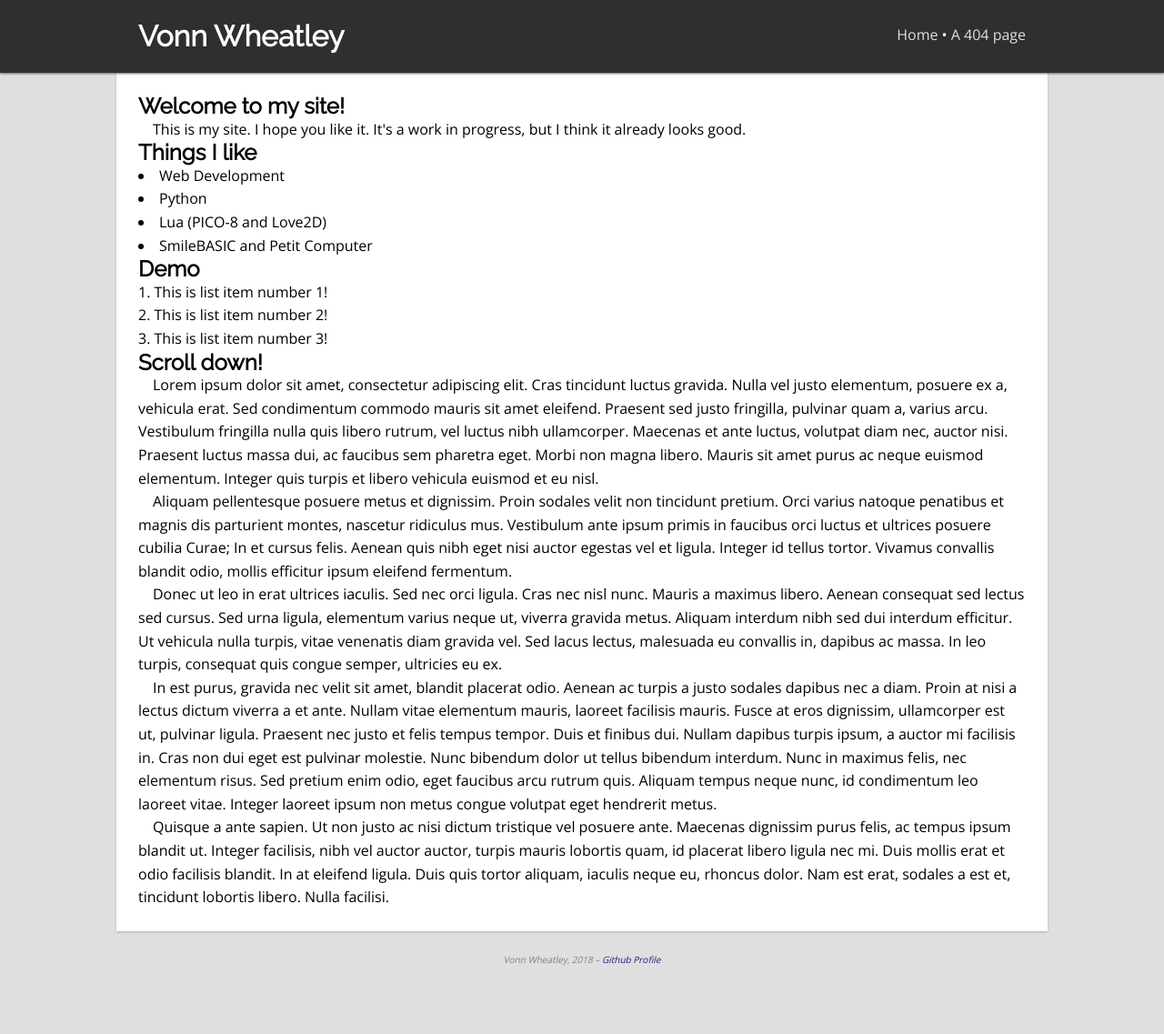
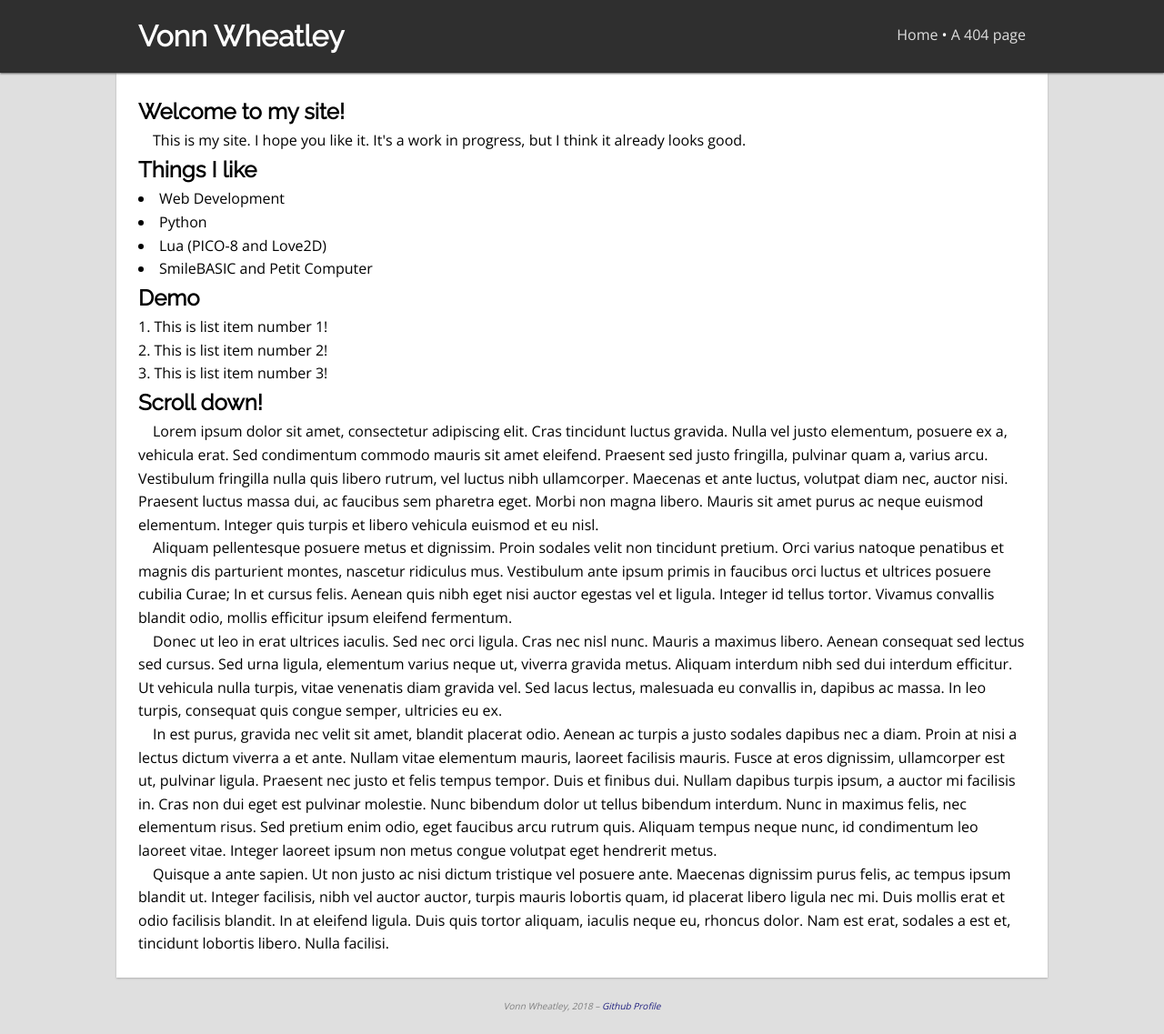
Before and after one commit to VonnW/vonnw.github.io, a Jekyll site: the page built from index.html, in a window 1280 px wide and 1137 px high. Shown: the whole window at 91% size. Built offline with Jekyll 4.4.1, drawn with Linux system fonts in a browser that asks for light colours.

Commit message:
made everything look less squished

```diff
--- a/css/style.css
+++ b/css/style.css
@@ -65,7 +65,7 @@
 }
 
 article {
-	line-height: 1.6rem;
+	line-height: 1.6;
 
 	background-color: #ffffff;
 
```
